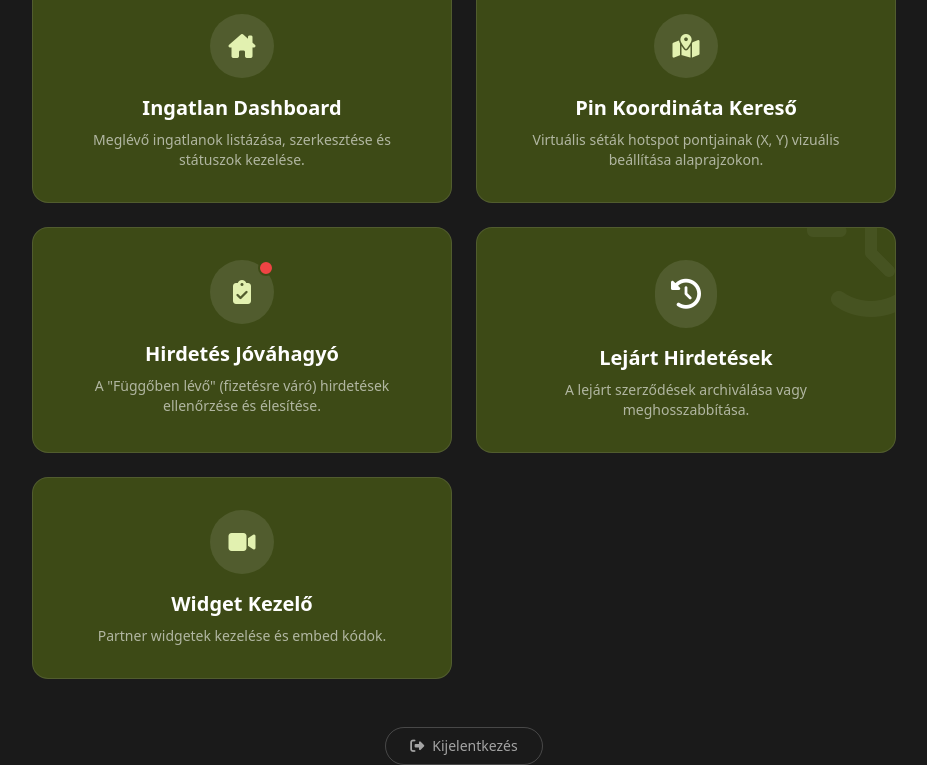
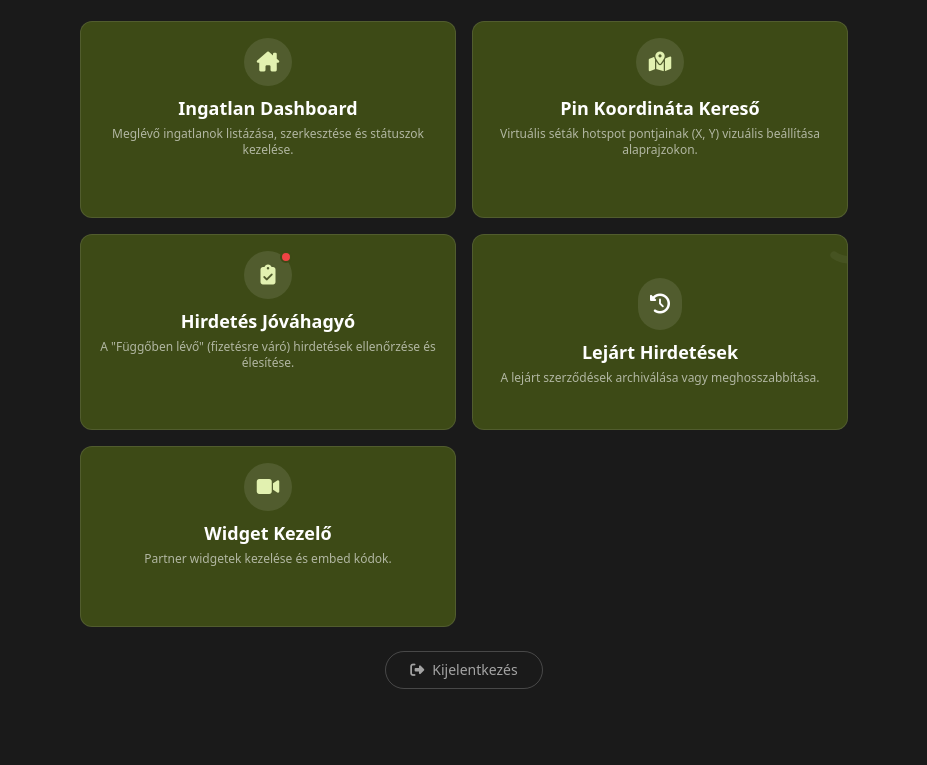
Before and after one commit to fodlacus/hazbazis-web, a plain HTML site: page public/src/html/admin/admin-hub.html in a window 1280 px wide. Shown: the part 87-852 px from the top of the page, without its empty margins (176-1103 px from the left). After the commit the page ends 800 px from the top, so only its background shows below. Drawn offline with nearby package versions, Linux system fonts and the light colour scheme; no server answers.

Commit message:
admin kieg widget 5

```diff
--- a/public/src/html/admin/admin-hub.html
+++ b/public/src/html/admin/admin-hub.html
@@ -9,82 +9,82 @@
       <link rel="stylesheet" href="https://cdnjs.cloudflare.com/ajax/libs/font-awesome/6.4.0/css/all.min.css">
 </head>
 
-<body class="bg-[#1a1a1a] text-white h-screen flex flex-col items-center justify-center font-sans">
+<body class="bg-[#1a1a1a] text-white min-h-screen flex flex-col items-center font-sans py-6 px-4">
 
-      <div class="text-center mb-12">
-            <h1 class="text-4xl font-bold text-[#E2F1B0] mb-2">Adminisztrációs Központ</h1>
-            <p class="text-white/60">Válassz az elérhető eszközök közül</p>
+      <div class="text-center mb-6">
+            <h1 class="text-2xl md:text-3xl font-bold text-[#E2F1B0] mb-1">Adminisztrációs Központ</h1>
+            <p class="text-white/60 text-sm">Válassz az elérhető eszközök közül</p>
       </div>
 
-      <div class="grid grid-cols-1 md:grid-cols-2 gap-6 max-w-4xl w-full px-4">
+      <div class="grid grid-cols-1 md:grid-cols-2 gap-4 max-w-3xl w-full flex-1">
 
             <a href="dashboard.html"
-                  class="group relative bg-[#3D4A16] border border-white/10 rounded-2xl p-8 hover:bg-[#4d5e1c] transition-all duration-300 hover:-translate-y-1 hover:shadow-2xl hover:shadow-lime-900/20 cursor-pointer flex flex-col items-center text-center">
+                  class="group relative bg-[#3D4A16] border border-white/10 rounded-xl p-4 hover:bg-[#4d5e1c] transition-all duration-300 hover:-translate-y-0.5 hover:shadow-xl hover:shadow-lime-900/20 cursor-pointer flex flex-col items-center text-center">
                   <div
-                        class="w-16 h-16 rounded-full bg-white/10 flex items-center justify-center mb-4 group-hover:scale-110 transition-transform">
-                        <i class="fa-solid fa-house-chimney text-2xl text-[#E2F1B0]"></i>
+                        class="w-12 h-12 rounded-full bg-white/10 flex items-center justify-center mb-2 group-hover:scale-110 transition-transform">
+                        <i class="fa-solid fa-house-chimney text-xl text-[#E2F1B0]"></i>
                   </div>
-                  <h2 class="text-xl font-bold text-white mb-2">Ingatlan Dashboard</h2>
-                  <p class="text-sm text-white/60">
+                  <h2 class="text-lg font-bold text-white mb-1">Ingatlan Dashboard</h2>
+                  <p class="text-xs text-white/60">
                         Meglévő ingatlanok listázása, szerkesztése és státuszok kezelése.
                   </p>
                   <div
-                        class="absolute bottom-4 right-4 opacity-0 group-hover:opacity-100 transition-opacity text-[#E2F1B0]">
+                        class="absolute bottom-2 right-2 opacity-0 group-hover:opacity-100 transition-opacity text-[#E2F1B0] text-sm">
                         <i class="fa-solid fa-arrow-right"></i>
                   </div>
             </a>
 
             <a href="pin-kereso.html"
-                  class="group relative bg-[#3D4A16] border border-white/10 rounded-2xl p-8 hover:bg-[#4d5e1c] transition-all duration-300 hover:-translate-y-1 hover:shadow-2xl hover:shadow-lime-900/20 cursor-pointer flex flex-col items-center text-center">
+                  class="group relative bg-[#3D4A16] border border-white/10 rounded-xl p-4 hover:bg-[#4d5e1c] transition-all duration-300 hover:-translate-y-0.5 hover:shadow-xl hover:shadow-lime-900/20 cursor-pointer flex flex-col items-center text-center">
                   <div
-                        class="w-16 h-16 rounded-full bg-white/10 flex items-center justify-center mb-4 group-hover:scale-110 transition-transform">
-                        <i class="fa-solid fa-map-location-dot text-2xl text-[#E2F1B0]"></i>
+                        class="w-12 h-12 rounded-full bg-white/10 flex items-center justify-center mb-2 group-hover:scale-110 transition-transform">
+                        <i class="fa-solid fa-map-location-dot text-xl text-[#E2F1B0]"></i>
                   </div>
-                  <h2 class="text-xl font-bold text-white mb-2">Pin Koordináta Kereső</h2>
-                  <p class="text-sm text-white/60">
+                  <h2 class="text-lg font-bold text-white mb-1">Pin Koordináta Kereső</h2>
+                  <p class="text-xs text-white/60">
                         Virtuális séták hotspot pontjainak (X, Y) vizuális beállítása alaprajzokon.
                   </p>
                   <div
-                        class="absolute bottom-4 right-4 opacity-0 group-hover:opacity-100 transition-opacity text-[#E2F1B0]">
+                        class="absolute bottom-2 right-2 opacity-0 group-hover:opacity-100 transition-opacity text-[#E2F1B0] text-sm">
                         <i class="fa-solid fa-arrow-right"></i>
                   </div>
             </a>
 
             <a href="admin-approve.html"
-                  class="group relative bg-[#3D4A16] border border-white/10 rounded-2xl p-8 hover:bg-[#4d5e1c] transition-all duration-300 hover:-translate-y-1 hover:shadow-2xl hover:shadow-lime-900/20 cursor-pointer flex flex-col items-center text-center">
+                  class="group relative bg-[#3D4A16] border border-white/10 rounded-xl p-4 hover:bg-[#4d5e1c] transition-all duration-300 hover:-translate-y-0.5 hover:shadow-xl hover:shadow-lime-900/20 cursor-pointer flex flex-col items-center text-center">
                   <div
-                        class="w-16 h-16 rounded-full bg-white/10 flex items-center justify-center mb-4 group-hover:scale-110 transition-transform relative">
-                        <i class="fa-solid fa-clipboard-check text-2xl text-[#E2F1B0]"></i>
+                        class="w-12 h-12 rounded-full bg-white/10 flex items-center justify-center mb-2 group-hover:scale-110 transition-transform relative">
+                        <i class="fa-solid fa-clipboard-check text-xl text-[#E2F1B0]"></i>
                         <span
-                              class="absolute top-0 right-0 w-4 h-4 bg-red-500 rounded-full border-2 border-[#3D4A16]"></span>
+                              class="absolute top-0 right-0 w-3 h-3 bg-red-500 rounded-full border-2 border-[#3D4A16]"></span>
                   </div>
-                  <h2 class="text-xl font-bold text-white mb-2">Hirdetés Jóváhagyó</h2>
-                  <p class="text-sm text-white/60">
+                  <h2 class="text-lg font-bold text-white mb-1">Hirdetés Jóváhagyó</h2>
+                  <p class="text-xs text-white/60">
                         A "Függőben lévő" (fizetésre váró) hirdetések ellenőrzése és élesítése.
                   </p>
                   <div
-                        class="absolute bottom-4 right-4 opacity-0 group-hover:opacity-100 transition-opacity text-[#E2F1B0]">
+                        class="absolute bottom-2 right-2 opacity-0 group-hover:opacity-100 transition-opacity text-[#E2F1B0] text-sm">
                         <i class="fa-solid fa-arrow-right"></i>
                   </div>
             </a>
             <a href="lejart-hirdetesek.html" class="block group">
                   <div
-                        class="bg-[#3D4A16] hover:bg-[#4d5e1c] border border-white/10 rounded-2xl p-8 text-center transition-all hover:-translate-y-1 hover:shadow-xl hover:border-red-400/50 h-full flex flex-col items-center justify-center gap-4 relative overflow-hidden">
+                        class="bg-[#3D4A16] hover:bg-[#4d5e1c] border border-white/10 rounded-xl p-4 text-center transition-all hover:-translate-y-0.5 hover:shadow-xl hover:border-red-400/50 h-full flex flex-col items-center justify-center gap-2 relative overflow-hidden">
 
                         <div
-                              class="absolute -right-10 -top-10 text-white/5 text-9xl group-hover:text-red-400/10 transition">
+                              class="absolute -right-8 -top-8 text-white/5 text-6xl group-hover:text-red-400/10 transition">
                               <i class="fa-solid fa-clock-rotate-left"></i>
                         </div>
 
                         <div
-                              class="bg-white/10 p-4 rounded-full group-hover:bg-red-400 group-hover:text-white transition-colors duration-300">
-                              <i class="fa-solid fa-clock-rotate-left text-3xl"></i>
+                              class="bg-white/10 p-3 rounded-full group-hover:bg-red-400 group-hover:text-white transition-colors duration-300">
+                              <i class="fa-solid fa-clock-rotate-left text-xl"></i>
                         </div>
 
                         <div>
-                              <h3 class="text-xl font-bold text-white mb-2 group-hover:text-red-100">Lejárt Hirdetések
+                              <h3 class="text-lg font-bold text-white mb-1 group-hover:text-red-100">Lejárt Hirdetések
                               </h3>
-                              <p class="text-sm text-white/60 group-hover:text-white/80">
+                              <p class="text-xs text-white/60 group-hover:text-white/80">
                                     A lejárt szerződések archiválása vagy meghosszabbítása.
                               </p>
                         </div>
@@ -92,24 +92,24 @@
             </a>
 
             <a href="widget-admin.html"
-                  class="group relative bg-[#3D4A16] border border-white/10 rounded-2xl p-8 hover:bg-[#4d5e1c] transition-all duration-300 hover:-translate-y-1 hover:shadow-2xl hover:shadow-lime-900/20 cursor-pointer flex flex-col items-center text-center">
+                  class="group relative bg-[#3D4A16] border border-white/10 rounded-xl p-4 hover:bg-[#4d5e1c] transition-all duration-300 hover:-translate-y-0.5 hover:shadow-xl hover:shadow-lime-900/20 cursor-pointer flex flex-col items-center text-center">
                   <div
-                        class="w-16 h-16 rounded-full bg-white/10 flex items-center justify-center mb-4 group-hover:scale-110 transition-transform">
-                        <i class="fa-solid fa-video text-2xl text-[#E2F1B0]"></i>
+                        class="w-12 h-12 rounded-full bg-white/10 flex items-center justify-center mb-2 group-hover:scale-110 transition-transform">
+                        <i class="fa-solid fa-video text-xl text-[#E2F1B0]"></i>
                   </div>
-                  <h2 class="text-xl font-bold text-white mb-2">Widget Kezelő</h2>
-                  <p class="text-sm text-white/60">
+                  <h2 class="text-lg font-bold text-white mb-1">Widget Kezelő</h2>
+                  <p class="text-xs text-white/60">
                         Partner widgetek kezelése és embed kódok.
                   </p>
                   <div
-                        class="absolute bottom-4 right-4 opacity-0 group-hover:opacity-100 transition-opacity text-[#E2F1B0]">
+                        class="absolute bottom-2 right-2 opacity-0 group-hover:opacity-100 transition-opacity text-[#E2F1B0] text-sm">
                         <i class="fa-solid fa-arrow-right"></i>
                   </div>
             </a>
 
       </div>
 
-      <div class="mt-12">
+      <div class="mt-6">
             <button id="logout-btn"
                   class="px-6 py-2 rounded-full border border-white/20 text-white/60 hover:text-white hover:bg-white/5 transition-colors text-sm flex items-center gap-2">
                   <i class="fa-solid fa-right-from-bracket"></i> Kijelentkezés
```
